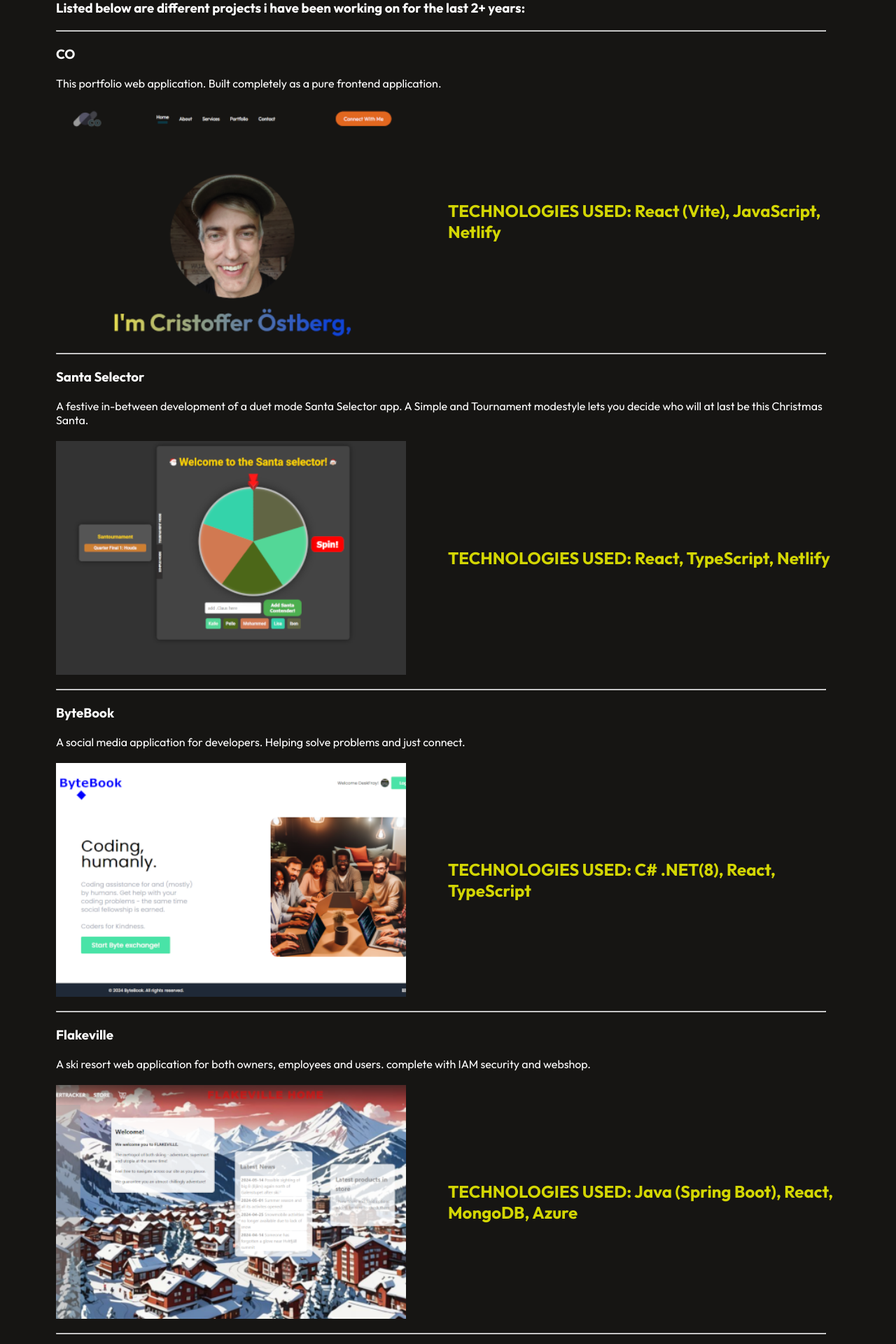
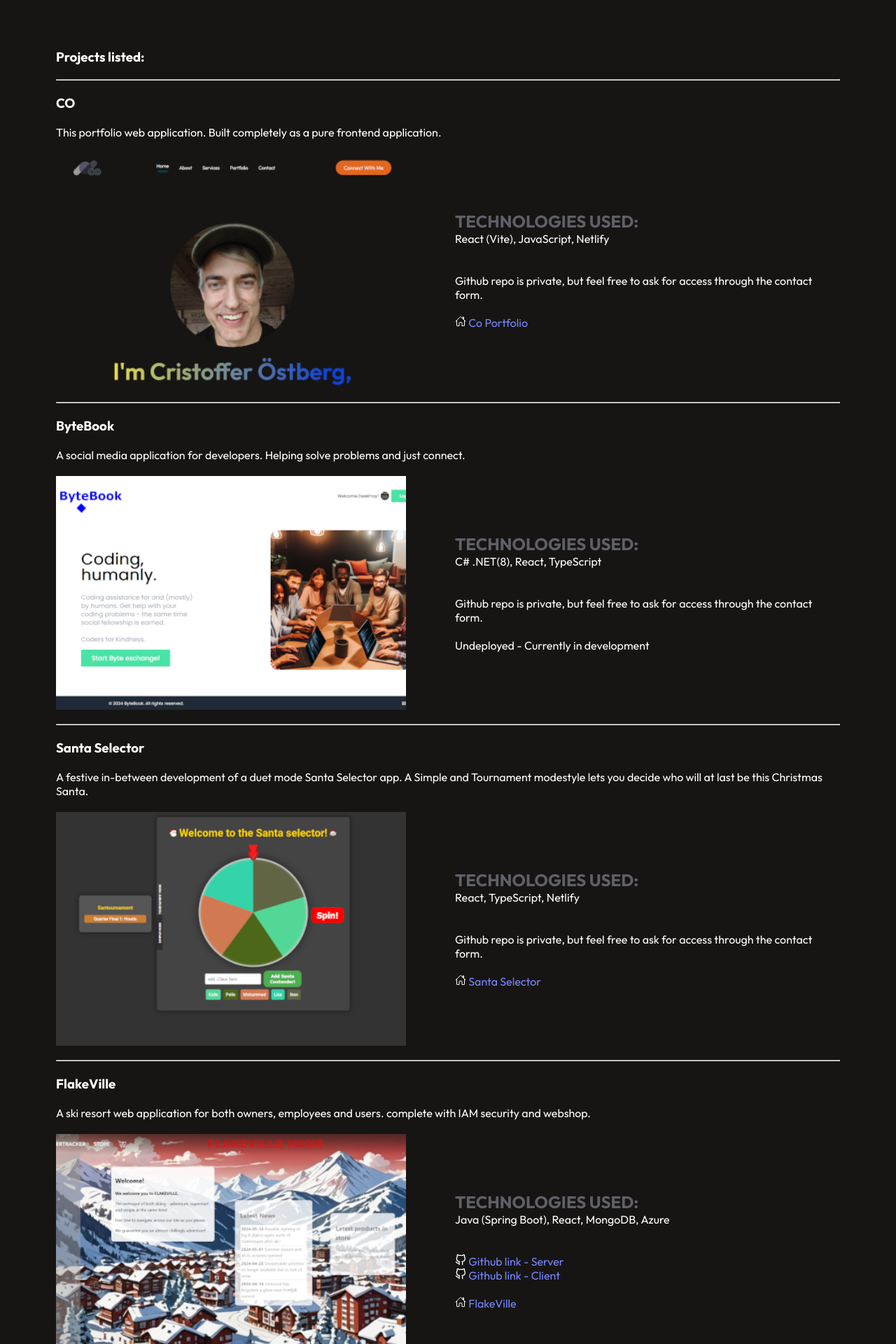
Before and after one commit to Cristoffer85/c-portfolio, a React (Vite) app: page /Pages/Portfolio/Portfolio in a window 1280 px wide. Shown: the part 540-2460 px from the top of the page at 70% size. Built offline with nearby package versions, Linux system fonts and the light colour scheme.

Commit message:
Portfolio top columns and links fixed (default screen size)

```diff
--- /dev/null
+++ b/src/Pages/Portfolio/Portfolio.css
@@ -0,0 +1,84 @@
+.subpage-container {
+  display: flex;
+  flex-direction: column;
+  align-items: center;
+  justify-content: center;
+  gap: 80px;
+  margin: 80px 60px;
+  padding: 20px;
+  position: relative;
+}
+
+/* ------------------ BACK ICON ------------------ */
+.back-icon {
+  position: absolute;
+  top: -20px;
+  right: 0px;
+  padding: 10px;
+  cursor: pointer;
+}
+
+/* ------------------ CONTENT GRID ------------------ */
+.content-grid {
+  display: grid;
+  grid-template-columns: 1fr 1fr;
+  gap: 20px;
+}
+
+.content-grid img {
+    width: 100%;
+    height: auto;
+    max-width: 500px;
+}
+.content-grid h2 {
+    color: #5f6068;
+}
+
+/* ------------------ Right, Left, Both + Blank ------------------ */
+.content-grid .left-column {
+  grid-column: 1 / 2;
+}
+.content-grid .right-column {
+  grid-column: 2 / 3;
+}
+.content-grid .both-columns {
+  grid-column: span 2;
+}
+.content-grid .right-column .link-container {
+  grid-column: 2 / 3;
+}
+.blank-row {
+  height: 50px;
+}
+
+/* ------------------ LINK STYLES ------------------ */
+a {
+  color: #7886ff;
+  text-decoration: none;
+}
+a:hover {
+  text-decoration: underline;
+}
+
+/* ------------------ RESPONSIVENESS ------------------ */
+/* ------------------------ to Max 768px ------------------------ */
+@media(max-width: 768px){
+  .content-grid {
+    display: flex;
+    flex-direction: column;
+    align-items: center;
+    justify-content: center;
+    display: grid;
+    grid-template-columns: 1fr;
+    gap: 20px;
+  }
+  .content-grid img {
+    width: 100%;
+    height: 100%;
+    max-width: 400px;
+  }
+}
+/* ------------------------ between 769 and 1400px ------------------------ */
+@media (min-width: 769px) and (max-width: 1400px) {
+
+}
--- a/src/Pages/Portfolio/Portfolio.jsx
+++ b/src/Pages/Portfolio/Portfolio.jsx
@@ -1,9 +1,10 @@
 import React, { useEffect } from 'react';
 import { useNavigate, useLocation } from 'react-router-dom';
-import '../../Pages/Subpages.css';
+import '../Portfolio/Portfolio.css';
+
 import x from '../../assets/x.ico';
 import Githubrepomain from '../../assets/Githubrepomain.png';
-import { FaGithub } from 'react-icons/fa';
+
 import ByteBook from '../../assets/ByteBook.png'
 import Flakeville from '../../assets/Flakeville.png'
 import C from '../../assets/C.png'
@@ -11,6 +12,10 @@ import HoneyCombOdyssey from '../../assets/HoneyCombOdyssey.png'
 import Logodesign from '../../assets/Logodesign.png'
 import LateraRaceTracer from '../../assets/LateraRaceTracer.png'
 import SantaSelector from '../../assets/SantaSelector.png'
+
+import { FaGithub } from 'react-icons/fa';
+import { FiGithub } from "react-icons/fi";
+import { IoHomeOutline } from "react-icons/io5";
 
 const Portfolio = () => {
   const navigate = useNavigate();
@@ -37,103 +42,141 @@ const Portfolio = () => {
       <img src={x} alt="Back" className="back-icon" onClick={handleBackClick} />
       <div className="content-grid">
         <h1>Portfolio</h1>
-        <p>This is my portfolio page, where you above can view a small screenshot of the repository mainpage on Github and also a link to it.</p>
+        <p className="both-columns">My portfolio page - where you can view a screenshot from the repository mainpage on Github, and also a link to it.</p>
         <img src={Githubrepomain} alt="" />
 
-        <div className="contact-detail contact-detail-link">
-            <FaGithub /> <a href="https://github.com/Cristoffer85" target="_blank" rel="noopener noreferrer">GitHub</a>
+        <div className="right-column link-container">
+            <FaGithub /> <a href="https://github.com/Cristoffer85" target="_blank" rel="noopener noreferrer">GITHUB MAIN</a>
         </div>
 
-        <h3>Listed below are different projects i have been working on for the last 2+ years:</h3>
-        <hr></hr>
+        <div className="blank-row both-columns"></div>
+        <h3 className="left-column">Projects listed:</h3>
+        <hr className="both-columns"></hr>
 
-        <h3 id="CO">CO</h3>
-        <p>This portfolio web application. Built completely as a pure frontend application.</p>
-        <img src={C} alt="" title="CO"/>
-        <h2 className="tech-knowledge">TECHNOLOGIES USED: React (Vite), JavaScript, Netlify</h2>
-        <hr></hr>
+          <h3 id="CO" className="left-column">CO</h3>
+          <p className="both-columns">This portfolio web application. Built completely as a pure frontend application.</p>
+          <img className="left-column" src={C} alt="" title="CO"/>
+          <div className="right-column link-container">
+            <h2>TECHNOLOGIES USED:</h2>
+            <p>React (Vite), JavaScript, Netlify</p>
+                <br /><br /><p>Github repo is private, but feel free to ask for access through the contact form.</p><br />
+                <IoHomeOutline /> <a href="https://co-po.netlify.app/" target="_blank" rel="noopener noreferrer">Co Portfolio</a>
+              </div>
+          <hr className="both-columns"></hr>
 
-        <h3 id="Santa-Selector">Santa Selector</h3>
-        <p>A festive in-between development of a duet mode Santa Selector app. A Simple and Tournament modestyle lets you decide who will at last be this Christmas Santa.</p>
-        <img src={SantaSelector} alt="" title="CO"/>
-        <h2 className="tech-knowledge">TECHNOLOGIES USED: React, TypeScript, Netlify</h2>
-        <hr></hr>
+          <h3 id="ByteBook" className="left-column">ByteBook</h3>
+          <p className="both-columns">A social media application for developers. Helping solve problems and just connect.</p>
+          <img className="left-column" src={ByteBook} alt="" title="ByteBook"/>
+            <div className="right-column link-container">
+            <h2>TECHNOLOGIES USED:</h2>
+              <p>C# .NET(8), React, TypeScript</p>
+              <br /><br /><p>Github repo is private, but feel free to ask for access through the contact form.</p><br />
+              <p>Undeployed - Currently in development</p>
+            </div>
+          <hr className="both-columns"></hr>
 
-        <h3 id="ByteBook">ByteBook</h3>
-        <p>A social media application for developers. Helping solve problems and just connect.</p>
-        <img src={ByteBook} alt="" title="ByteBook"/>
-        <h2 className="tech-knowledge">TECHNOLOGIES USED: C# .NET(8), React, TypeScript</h2>
-        <hr></hr>
+          <h3 id="Santa-Selector" className="left-column">Santa Selector</h3>
+          <p className="both-columns">A festive in-between development of a duet mode Santa Selector app. A Simple and Tournament modestyle lets you decide who will at last be this Christmas Santa.</p>
+          <img className="left-column" src={SantaSelector} alt="" title="Santa Selector"/>
+            <div className="right-column link-container">
+              <h2>TECHNOLOGIES USED:</h2>
+              <p>React, TypeScript, Netlify</p>
+              <br /><br /><p>Github repo is private, but feel free to ask for access through the contact form.</p><br />
+              <IoHomeOutline /> <a href="https://santaselector.netlify.app/" target="_blank" rel="noopener noreferrer">Santa Selector</a>
+            </div>
+          <hr className="both-columns"></hr>
 
-        <h3 id="FlakeVille">Flakeville</h3>
-        <p>A ski resort web application for both owners, employees and users. complete with IAM security and webshop.</p>
-        <img src={Flakeville} alt="" title="Flakeville"/>
-        <h2 className="tech-knowledge">TECHNOLOGIES USED: Java (Spring Boot), React, MongoDB, Azure</h2>
-        <hr></hr>
+          <h3 id="Logo-design-GIMP" className="left-column">FlakeVille</h3>
+          <p className="both-columns">A ski resort web application for both owners, employees and users. complete with IAM security and webshop.</p>
+          <img className="left-column" src={Flakeville} alt="" title="Flakeville"/>
+            <div className="right-column link-container">
+              <h2>TECHNOLOGIES USED:</h2>
+              <p>Java (Spring Boot), React, MongoDB, Azure</p>
+              <br /><br /><FiGithub /> <a href="https://github.com/Cristoffer85/Flakeville-server" target="_blank" rel="noopener noreferrer">Github link - Server</a><br />
+              <FiGithub /> <a href="https://github.com/Cristoffer85/Flakeville-client" target="_blank" rel="noopener noreferrer">Github link - Client</a><br /><br />
+              <IoHomeOutline /> <a href="https://flakeville.netlify.app/" target="_blank" rel="noopener noreferrer">FlakeVille</a>
+            </div>
+          <hr className="both-columns"></hr>
 
-        <h3 id="HoneyComb-Odyssey">HoneyComb Odyssey</h3>
-        <p>A 2D RPG game buit purely in Java Swing. The first complete game i finished during private time during the first year of education.</p>
-        <img src={HoneyCombOdyssey} alt="" title="HoneyComb Odyssey"/>
-        <h2 className="tech-knowledge">TECHNOLOGIES USED: Java (Swing)</h2>
-        <hr></hr>
+          <h3 id="HoneyComb-Odyssey" className="left-column">HoneyComb Odyssey</h3>
+          <p className="both-columns">A 2D RPG game built purely in Java Swing. The first complete game I finished during private time during the first year of education.</p>
+          <img className="left-column" src={HoneyCombOdyssey} alt="" title="HoneyComb Odyssey"/>
+            <div className="right-column link-container">
+              <h2>TECHNOLOGIES USED: </h2>
+              <p>Java (Swing)</p>
+              <br /><br /><p>Github repo is private, but feel free to ask for access through the contact form.</p>
+            </div>
+          <hr className="both-columns"></hr>
 
-        <h3 id="Logo-design-GIMP">Logo Design</h3>
-        <p>Designing Various Logo:s and content in GIMP.</p>
-        <img src={Logodesign} alt="" title="HoneyComb Odyssey"/>
-        <h2 className="tech-knowledge">TECHNOLOGIES USED: GIMP</h2>
-        <hr></hr>
+          <h3 id="Logo-design-GIMP" className="left-column">Logo Design</h3>
+          <p className="both-columns">Designing Various Logos and content in GIMP.</p>
+          <img className="left-column" src={Logodesign} alt="" title="Logo Design"/>
+            <div className="right-column link-container">
+              <h2>TECHNOLOGIES USED:</h2>
+              <p>GIMP</p>
+            </div>
+          <hr className="both-columns"></hr>
 
-        <h3 id="Latera-Race-Tracer">Latera Race Tracer</h3>
-        <p>A desktop application for timing competitive RC-racing cars on a track with help of transponders and sensors. Built completely in Python and exciting project.</p>
-        <img src={LateraRaceTracer} alt="" title="Latera Race Tracer"/>
-        <h2 className="tech-knowledge">TECHNOLOGIES USED: Python (Kivy)</h2>
-        <hr></hr>
+          <h3 id="Latera-Race-Tracer" className="left-column">Latera Race Tracer</h3>
+          <p className="both-columns">A desktop application for timing competitive RC-racing cars on a track with help of transponders and sensors. Built completely in Python and exciting project.</p>
+          <img className="left-column" src={LateraRaceTracer} alt="" title="Latera Race Tracer"/>
+            <div className="right-column link-container">
+              <h2>TECHNOLOGIES USED:</h2>
+                <p>Python (Kivy)</p>
+                <br /><br /><FiGithub /> <a href="https://github.com/Cristoffer85/LRA" target="_blank" rel="noopener noreferrer">Github - Latera Race Tracer</a>
+              </div>
+          <hr className="both-columns"></hr>
 
-        <h4 className="full-span">Sample of Projects without a screenshot as of this moment, listed below:</h4>
-        <ul className="dotted-list">
-          <li>
-            <h3 id="Who slept the longest on christmas?">Who slept the longest on christmas?</h3>
-            <p>A terminal application with full IAM tracking a users sleep schedule last christmas. Editable by admin, of course.</p>
-            <h5>Main technologies: Java, Spring Boot, MongoDB</h5>
-          </li>
+        <h4 className="both-columns">Projects without a screenshot of this moment, listed:</h4>
 
-          <li>
-            <h3 id="Anectarchy">Anectarchy</h3>
-            <p>The second game currently in development.</p>
-            <h5>Main technologies: C++, SFML</h5>
-          </li>
+          <h3 className="left-column">Who slept the longest on christmas?</h3>
+          <p className="left-column">A terminal application with full IAM tracking a users sleep schedule last christmas. Editable by admin, of course.</p>
+          <div className="right-column link-container">
+          <h2>TECHNOLOGIES USED:</h2>
+          <p>Java, Spring Boot, MongoDB</p>
+          </div>
 
-          <li>
-            <h3 id="ProblemSolvers E-store">ProblemSolvers E-store</h3>
-            <p>A group project in school creating our very first fullstack E-commerce application. Very dear project and group.</p>
-            <h5>Main technologies: Java, Spring Boot, Javascript and Typescript</h5>
-          </li>
+          <h3 className="left-column">Anectarchy</h3>
+          <p className="left-column">The second game currently in development.</p>
+            <div className="right-column link-container">
+              <h2>TECHNOLOGIES USED:</h2>
+              <p>C++, SFML</p>
+            </div>
 
-          <li>
-            <h3 id="Socket Server-Client Play">Socket Server-Client Play</h3>
-            <p>Individual project creating socketbased communication between multiple clients (a chat) first one done with chats and very interesting. Start a chat-server in terminal and users can join.</p>
-            <h5>Main technologies: Java</h5>
-          </li>
+          <h3 className="left-column">ProblemSolvers E-store</h3>
+          <p className="left-column">A group project in school creating our very first fullstack E-commerce application. Very dear project and group.</p>
+            <div className="right-column link-container">
+              <h2>TECHNOLOGIES USED:</h2>
+              <p>Java, Spring Boot, Javascript and Typescript</p>
+            </div>
 
-          <li>
-            <h3 id="Apache Kafka BumbiBear App">Apache Kafka BumbiBear App</h3>
-            <p>Individual project creating a microservice with help of Apache Kafka. Save and view specific parameters of a BumbiBear through a Kafka Broker.</p>
-            <h5>Main technologies: Java, Apache Kafka, MySQL, MongoDB, local storage to .txt, JUnit, Mockito</h5>
-          </li>
+          <h3 className="left-column">Socket Server-Client Play</h3>
+          <p className="left-column">Individual project creating socketbased communication between multiple clients (a chat) first one done with chats and very interesting. Start a chat-server in terminal and users can join.</p>
+            <div className="right-column link-container">
+              <h2>TECHNOLOGIES USED:</h2>
+              <p>Java</p>
+            </div>
 
-          <li>
-            <h3 id="W40K CRUD">W40K CRUD</h3>
-            <p>My first project implementing CRUD. Since i in the background kind of like Warhammer as well i only found this fitting to make a starter project of.</p>
-            <h5>Main technologies: Java</h5>
-          </li>
+          <h3 className="left-column">Apache Kafka BumbiBear App</h3>
+          <p className="left-column">Individual project creating a microservice with help of Apache Kafka. Save and view specific parameters of a BumbiBear through a Kafka Broker.</p>
+            <div className="right-column link-container">
+              <h2>TECHNOLOGIES USED:</h2>
+              <p>Java, Apache Kafka, MySQL, MongoDB, local storage to .txt, JUnit, Mockito</p>
+            </div>
 
-          <li>
-            <h3 id="Terminal Mayhem">Terminal Mayhem</h3>
-            <p>One of our first Group projects in school where we were supposed to create our own game. Built completely in terminal and features an RPG game following a character taking on monsters in an abnormally large airport terminal.</p>
-            <h5>Main technologies: Java</h5>
-          </li>
-        </ul>
+          <h3 className="left-column">W40K CRUD</h3>
+          <p className="left-column">My first project implementing CRUD. Since i in the background kind of like Warhammer as well i only found this fitting to make a starter project of.</p>
+            <div className="right-column link-container">
+              <h2>TECHNOLOGIES USED:</h2>
+              <p>Java</p>
+            </div>
 
+          <h3 className="left-column">Terminal Mayhem</h3>
+          <p className="left-column">One of our first Group projects in school where we were supposed to create our own game. Built completely in terminal and features an RPG game following a character taking on monsters in an abnormally large airport terminal.</p>
+            <div className="right-column link-container">
+              <h2>TECHNOLOGIES USED:</h2>
+              <p>Java</p>
+            </div>
       </div>
     </div>
   );
```
